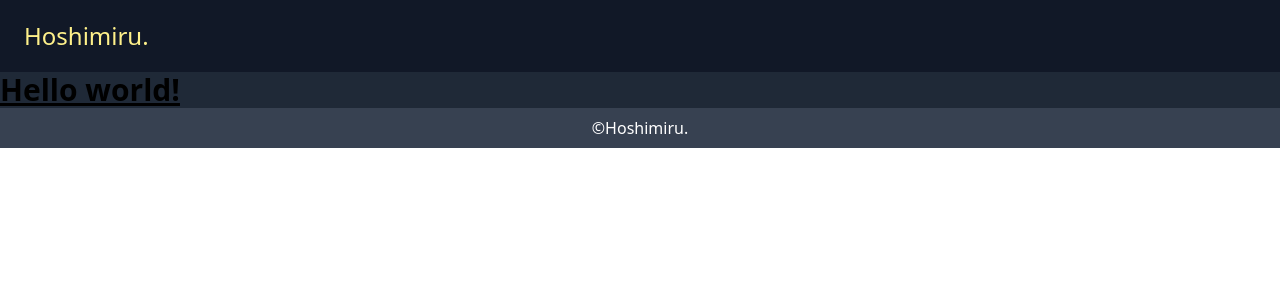
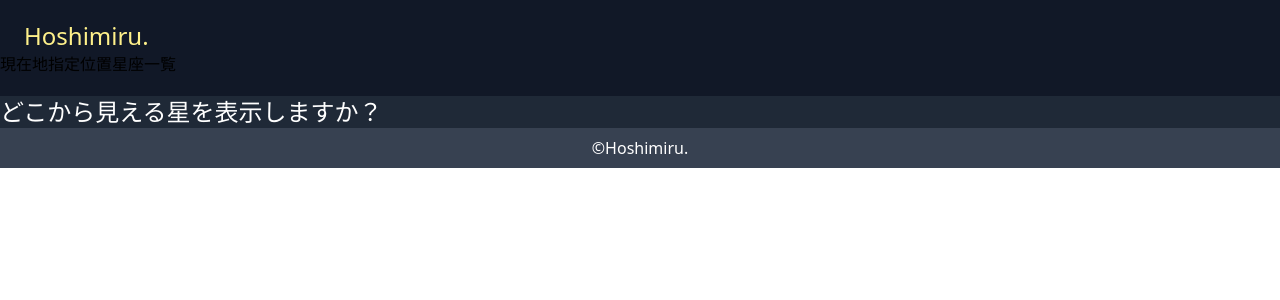
Before and after one commit to Makotty/Hoshimiru, a React (Vite) app: page / in a window 1280 px wide. Shown: the top 300 px of the page. Built offline with nearby package versions, Linux system fonts and the light colour scheme.

Commit message:
作業移行

```diff
--- a/src/App.tsx
+++ b/src/App.tsx
@@ -4,7 +4,9 @@
   return (
     <Layout>
       <div>
-        <h1 className="text-3xl font-bold underline">Hello world!</h1>
+        <h1 className="text-2xl font-serif text-white">
+          どこから見える星を表示しますか？
+        </h1>
       </div>
     </Layout>
   )
--- a/src/components/Header.tsx
+++ b/src/components/Header.tsx
@@ -1,7 +1,24 @@
-export const Header = () => (
-  <header className="bg-gray-900 py-5">
-    <h1 className="ml-6  text-yellow-200 text-2xl ">Hoshimiru.</h1>
-  </header>
-)
+type HeaderProps = {
+  onClick: React.MouseEvent<HTMLInputElement>
+}
+export const Header = (props: HeaderProps) => {
+  const { onClick } = props
+  return (
+    <header className="bg-gray-900 py-5 justify-between">
+      <h1 className="ml-6  text-yellow-200 text-2xl ">Hoshimiru.</h1>
+      <div>
+        <button type="button" onClick={onClick}>
+          現在地
+        </button>
+        <button type="button" onClick={onClick}>
+          指定位置
+        </button>
+        <button type="button" onClick={onClick}>
+          星座一覧
+        </button>
+      </div>
+    </header>
+  )
+}
 
 export default Header
```
